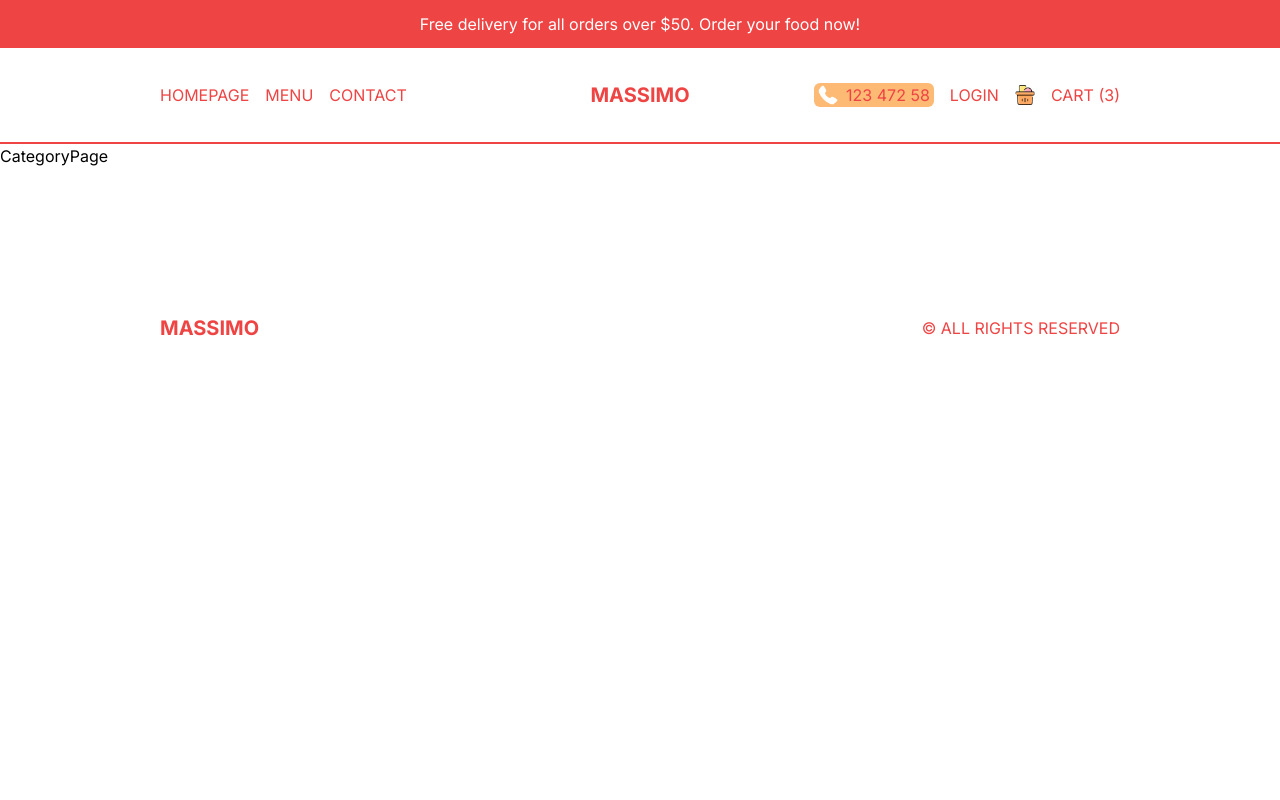
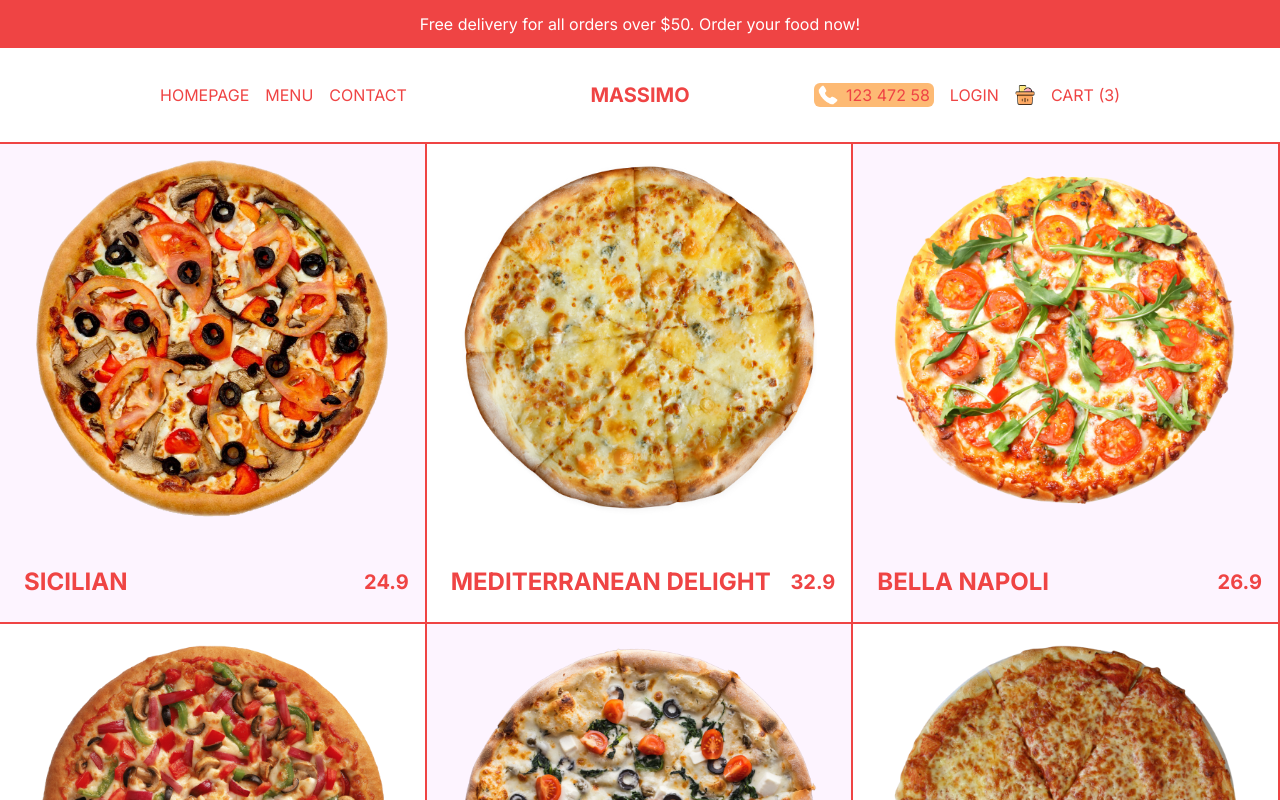
Before and after one commit to steeven-louk/restaurant, a Next.js app: page /menu/1 in a window 1280 px wide. Shown: the top 800 px of the page. Built offline with nearby package versions, Linux system fonts and the light colour scheme.

Commit message:
mise en place de la page menu et par category

```diff
--- a/src/app/menu/[category]/page.tsx
+++ b/src/app/menu/[category]/page.tsx
@@ -1,8 +1,29 @@
+import { pizzas } from '@/data'
+import Image from 'next/image'
+import Link from 'next/link'
 import React from 'react'
 
 const CategoryPage = () => {
   return (
-    <div>CategoryPage</div>
+    <div className='flex flex-wrap text-red-500'>
+      {pizzas.map(item=>(
+        <Link className='w-full h-[60vh] p-4 border-r-2 border-b-2 sm:w-1/2 lg:w-1/3 border-red-500 flex flex-col justify-between group odd:bg-fuchsia-50' href={`/product/${item.id}`} key={item.id}>
+          {/* IMAGE CONTAINER */}
+          {item.img && (
+            <div className="relative h-[80%]">
+              <Image src={item.img} alt="" fill className=' object-contain' />
+            </div>
+          )}
+          {/* TEXT CONTAINER */}
+          <div className='flex items-center justify-between font-bold'>
+            <h1 className='text-2xl uppercase p-2'>{item.title}</h1>
+            <h2 className='group-hover:hidden text-xl'>{item.price}</h2>
+            <button className='hidden group-hover:block rounded-md uppercase bg-red-500 text-white p-2'>Add to Cart</button>
+          </div>
+        </Link>
+      ))}
+
+    </div>
   )
 }
 
--- a/src/app/menu/page.tsx
+++ b/src/app/menu/page.tsx
@@ -1,8 +1,20 @@
+import { menu } from '@/data'
+import Link from 'next/link'
 import React from 'react'
 
 const MenuPage = () => {
   return (
-    <div>MenuPage</div>
+    <div className='p-4 lg:px-20 xl:px-40 h-[calc(100vh-6rem)] md:h-[calc(100vh-9rem)] flex flex-col md:flex-row items-center'>
+      {menu.map(category=>(
+        <Link href={`/menu/${category.slug}`} key={category.id} className='w-full h-1/3 bg-cover p-8 md:h-1/2' style={{ backgroundImage:`url(${category.img})`}}>
+          <div className={`text-${category.color} w-1/2`}>
+            <h1 className='uppercase font-bold text-3xl'>{category.title}</h1>
+            <p className='text-sm my-8'>{category.desc}</p>
+            <button className={`hidden 2xl:block bg-${category.color} text-${category.color === "black" ? "white" : "red-500"} py-2 px-4 rounded-md`}>Explore</button>
+          </div>
+        </Link>
+      ))}
+    </div>
   )
 }
 
```
Also changed, not shown: src/components/Offer.tsx (+23 -11 lines).
